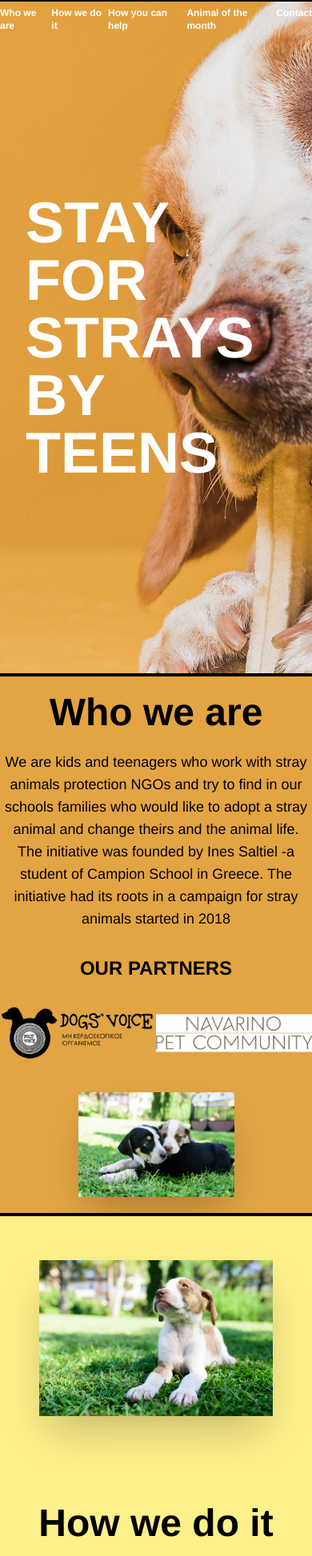
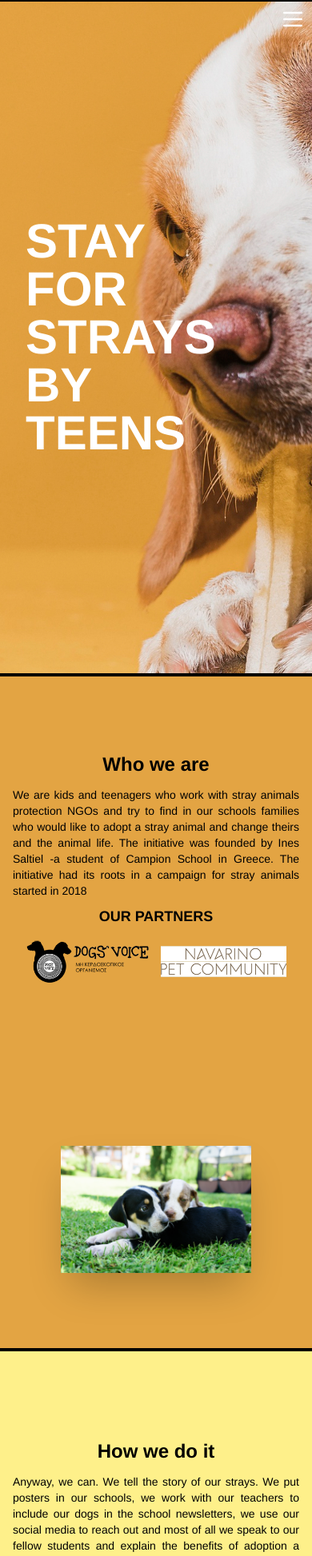
Before and after one commit to Kiwasthal/for_dogs, a Next.js app: page / in a window 390 px wide. Shown: the top 1946 px of the page at 80% size. Built offline with nearby package versions, Linux system fonts and the light colour scheme.

Commit message:
responsive mobile

```diff
--- a/components/Contact.jsx
+++ b/components/Contact.jsx
@@ -2,10 +2,12 @@ const Contact = ({ passRef }) => {
   return (
     <section
       ref={passRef}
-      className="w-full h-screen lg:h-[80vh]  px-0 gap-0 md:gap-8  xl:gap-12 lg:px-8 2xl:px-56 flex flex-col border-y-2
-  items-start justify-center bg-white border-black overflow-hidden relative"
+      className="w-full h-screen lg:h-[80vh]  px-4 gap-0 md:gap-8  xl:gap-12 lg:px-8 2xl:px-56 flex flex-col border-y-2
+    items-center md:items-start justify-center bg-white border-black overflow-hidden relative"
     >
-      <h1 className=" text-orange-400 font-extrabold text-5xl">Contact Us</h1>
+      <h1 className=" text-orange-400 text-2xl text-center font-extrabold md:text-5xl">
+        Contact Us
+      </h1>
       <div className="flex w-full  text-orange-400 gap-4 lg:gap-32 items-start flex-col lg:flex-row ">
         <p className="text-justify text-sm md:text-xl w-full lg:w-1/3">
           As we are students and we have a lot of school work -plus a lot work
--- a/components/Hero.jsx
+++ b/components/Hero.jsx
@@ -7,7 +7,7 @@ function Hero({ passRef, heroRef }) {
       ref={passRef}
     >
       <div
-        className="w-full ml-8 lg:ml-24 xl:ml-56 font-bold  text-7xl md:text-8xl lg:text-9xl text-white"
+        className="w-full ml-8 lg:ml-24 xl:ml-56 font-bold text-6xl  sm:text-7xl md:text-8xl lg:text-9xl text-white"
         ref={heroRef}
       >
         <p className=" ">STAY </p>
--- a/components/Navbar.jsx
+++ b/components/Navbar.jsx
@@ -5,6 +5,7 @@ const Navbar = ({
   thirdRef,
   fourthRef,
   contactRef,
+  toggleClicked,
 }) => {
   const scrollToSection = ref =>
     ref.current.scrollIntoView({
@@ -12,7 +13,7 @@ const Navbar = ({
     });
   return (
     <nav className={`navbar ${heroInView ? 'text-white' : 'text-black'}`}>
-      <ul className="flex font-bold  text-xs md:text-lg lg:text-2xl w-full justify-between">
+      <ul className="hidden  md:flex font-bold  text-xs md:text-lg lg:text-2xl w-full justify-between">
         <li className="link" onClick={() => scrollToSection(firstRef)}>
           Who we are
         </li>
@@ -29,6 +30,21 @@ const Navbar = ({
           Contact
         </li>
       </ul>
+      <svg
+        className="block md:hidden w-8 h-8 absolute right-0  mr-2"
+        fill="none"
+        stroke="currentColor"
+        viewBox="0 0 24 24"
+        xmlns="http://www.w3.org/2000/svg"
+        onClick={toggleClicked}
+      >
+        <path
+          strokeLinecap="round"
+          strokeLinejoin="round"
+          strokeWidth="2"
+          d="M4 6h16M4 12h16M4 18h16"
+        ></path>
+      </svg>
     </nav>
   );
 };
--- a/components/SectionOne.jsx
+++ b/components/SectionOne.jsx
@@ -5,13 +5,15 @@ function SectionOne({ passRef }) {
     <div
       ref={passRef}
       className="
-                w-full h-[80vh] lg:h-screen px-0 gap-0 md:gap-8  lg:gap-14 xl:gap-40 lg:px-8 2xl:px-56 grid lg:grid-cols-2 border-y-2
+                w-full h-screen px-4  gap-0 md:gap-8  lg:gap-14 xl:gap-40 lg:px-8 2xl:px-56 grid lg:grid-cols-2 border-y-2
                 items-center justify-center bg-section-one border-black overflow-hidden
                 "
     >
-      <div className="md:w-3/4 justify-self-center lg:w-full text-black  flex  flex-col items-center lg:items-start text-2xl lg:text-5xl justify-start gap-3">
-        <p className="text-5xl lg:text-7xl font-bold mb-3">Who we are</p>
-        <p className="text-lg  lg:text-2xl text-center  lg:text-justify font-thin">
+      <div className="md:w-3/4 justify-self-center lg:w-full text-black  flex  flex-col items-center lg:items-start text-2xl lg:text-5xl justify-start md:gap-3">
+        <p className="text-2xl md:text-5xl lg:text-7xl font-bold mb-3">
+          Who we are
+        </p>
+        <p className="text-sm  lg:text-2xl text-justify   font-thin ">
           We are kids and teenagers who work with stray animals protection NGOs
           and try to find in our schools families who would like to adopt a
           stray animal and change theirs and the animal life. The initiative was
@@ -19,13 +21,15 @@ function SectionOne({ passRef }) {
           initiative had its roots in a campaign for stray animals started in
           2018
         </p>
-        <p className="text-2xl font-bold mt-5 ">OUR PARTNERS</p>
-        <div className="w-full mt-5 flex justify-between items-center">
+        <p className="text-lg md:text-2xl font-bold mt-2 md:mt-5 ">
+          OUR PARTNERS
+        </p>
+        <div className="w-full mt-0 md:mt-5 flex justify-between gap-3 md:gap-0 items-center p-4 md:p-0">
           <a
             href="https://www.dogsvoice.gr/?fbclid=IwAR3CTZadWkdXNVFAsCwULJ0qKukqgnY_fF7J1k8bjsL5FM6YdaO4uQpnhZA"
             target={'_blank'}
             rel="noreferrer"
-            className="w-full h-full md:w-2/5"
+            className="w-2/3 h-full md:w-2/5"
           >
             <Image
               className="w-full"
@@ -39,7 +43,7 @@ function SectionOne({ passRef }) {
             href="https://www.costanavarino.com/news/costanavarino/take-me-home/?fbclid=IwAR1FEbPaLRkNjvD7SRw9VmCeVsQiuH1ffKVs9DPHAfe9j7O1uuolH9l0wbI"
             target={'_blank'}
             rel="noreferrer"
-            className="w-full h-full md:w-1/2"
+            className="w-2/3 h-full md:w-1/2"
           >
             <Image
               className="w-full"
@@ -51,10 +55,10 @@ function SectionOne({ passRef }) {
           </a>
         </div>
       </div>
-      <div className="w-2/4 justify-self-center lg:w-full shadow-2xl overflow-hidden">
+      <div className="w-2/3 md:w-2/4 justify-self-center lg:w-full shadow-2xl overflow-hidden ">
         <Image
           src="/images/section_1.jpg"
-          className="hover:scale-125  transition-all duration-300 "
+          className="hover:scale-125  transition-all duration-300"
           alt="puppy lying in grass"
           width={800}
           height={300}
--- a/components/SectionThree.jsx
+++ b/components/SectionThree.jsx
@@ -3,13 +3,15 @@ function SectionThree({ passRef }) {
     <div
       ref={passRef}
       className="
-                w-full h-screen md:h-[80vh] lg:h-screen px-0 gap-0 md:gap-8 xl:gap-40 lg:px-8 2xl:px-56 grid lg:grid-cols-2 border-y-2
+                px-4 w-full h-screen   lg:h-screen gap-0 md:gap-8 xl:gap-40 lg:px-8 2xl:px-56 grid lg:grid-cols-2 border-y-2
                 items-center justify-center bg-orange-300 border-black overflow-hidden
                 "
     >
       <div className="md:w-3/4 justify-self-center lg:w-full text-black  flex  flex-col items-center lg:items-start text-2xl lg:text-5xl justify-start gap-3">
-        <p className="text-4xl lg:text-6xl font-bold">How you can Help</p>
-        <p className="text-lg  lg:text-2xl text-center  lg:text-justify font-thin">
+        <p className="text-2xl md:text-5xl lg:text-6xl font-bold">
+          How you can Help
+        </p>
+        <p className="text-sm  lg:text-2xl text-justify font-thin">
           If you are a student in Europe join us. Through the NGOs we work we
           may send the stray animal anywhere in Europe after they do of course
           the proper checking. We will be sending you every month the
@@ -17,7 +19,7 @@ function SectionThree({ passRef }) {
           the interested family to another one.
         </p>
       </div>
-      <div className="w-3/4 justify-self-center lg:w-full shadow-2xl overflow-hidden">
+      <div className="w-full self-start md:self-auto lg:w-full shadow-2xl overflow-hidden">
         <img
           src="/images/section_3.jpg"
           className="hover:scale-125  transition-all duration-300 "
--- a/components/SectionTwo.jsx
+++ b/components/SectionTwo.jsx
@@ -5,19 +5,21 @@ function SectionTwo({ passRef }) {
     <div
       ref={passRef}
       className="
-                w-full h-[80vh] lg:h-screen px-0 gap-0 md:gap-8 xl:gap-40 lg:px-8 2xl:px-56 grid lg:grid-cols-2 border-y-2
+                w-full h-screen lg:h-screen px-4 md:px-0 gap-0 md:gap-8 xl:gap-40 lg:px-8 2xl:px-56 grid lg:grid-cols-2 border-y-2
                 items-center justify-center bg-yellow-200 border-black overflow-hidden
               "
     >
-      <div className="w-3/4 justify-self-center lg:w-full shadow-2xl overflow-hidden">
+      <div className="w-full self-start md:self-auto md:w-3/4 justify-self-center lg:w-full shadow-2xl overflow-hidden">
         <img
           src="/images/section_2.jpg"
           className="hover:scale-125  transition-all duration-300 "
         ></img>
       </div>
-      <div className="md:w-3/4 justify-self-center lg:w-full text-black  flex  flex-col items-center lg:items-start text-2xl lg:text-5xl justify-start gap-3">
-        <p className="text-5xl lg:text-7xl font-bold">How we do it</p>
-        <p className="text-lg  lg:text-2xl text-center  lg:text-justify font-thin">
+      <div className="row-start-1  md:w-3/4 justify-self-center lg:w-full text-black  flex  flex-col items-center lg:items-start text-2xl lg:text-5xl justify-start gap-3">
+        <p className=" text-2xl md:text-5xl lg:text-6xl font-bold">
+          How we do it
+        </p>
+        <p className="text-sm  lg:text-2xl text-justify font-thin">
           Anyway, we can. We tell the story of our strays. We put posters in our
           schools, we work with our teachers to include our dogs in the school
           newsletters, we use our social media to reach out and most of all we
--- a/pages/index.js
+++ b/pages/index.js
@@ -1,4 +1,4 @@
-import { useRef } from 'react';
+import { useRef, useState } from 'react';
 import { useInView } from 'react-intersection-observer';
 import Navbar from '../components/Navbar';
 import Hero from '../components/Hero';
@@ -16,6 +16,10 @@ export default function Home() {
   const sectionThirdRef = useRef(null);
   const sectionFourthRef = useRef(null);
   const sectionContactRef = useRef(null);
+  const [isClicked, setIsClicked] = useState(false);
+  const toggleClicked = () => setIsClicked(!isClicked);
+
+  const customClass = !isClicked ? 'translate-x-52' : 'translate-x-0';
 
   return (
     <div className="w-full">
@@ -27,7 +31,68 @@ export default function Home() {
         thirdRef={sectionThirdRef}
         fourthRef={sectionFourthRef}
         contactRef={sectionContactRef}
+        toggleClicked={toggleClicked}
       />
+      <div
+        className={`block md:hidden p-4 border-black border-l-4 fixed right-0 ${customClass} h-screen w-2/5  transition-all duration-300 shadow-2xl bg-yellow-500 z-40`}
+      >
+        <ul className="text-xl h-full w-full flex flex-col text-white items-center justify-evenly text-center font-bold">
+          <li
+            onClick={() => {
+              sectionFirstRef.current.scrollIntoView({
+                behavior: 'smooth',
+              });
+              setIsClicked(false);
+            }}
+          >
+            Who we are
+          </li>
+          <li
+            className="link"
+            onClick={() => {
+              sectionSecondRef.current.scrollIntoView({
+                behavior: 'smooth',
+              });
+              setIsClicked(false);
+            }}
+          >
+            How we do it
+          </li>
+          <li
+            className="link"
+            onClick={() => {
+              sectionThirdRef.current.scrollIntoView({
+                behavior: 'smooth',
+              });
+              setIsClicked(false);
+            }}
+          >
+            How you can help
+          </li>
+          <li
+            className="link"
+            onClick={() => {
+              sectionFourthRef.current.scrollIntoView({
+                behavior: 'smooth',
+              });
+              setIsClicked(false);
+            }}
+          >
+            Animal of the month
+          </li>
+          <li
+            className="link"
+            onClick={() => {
+              sectionContactRef.current.scrollIntoView({
+                behavior: 'smooth',
+              });
+              setIsClicked(false);
+            }}
+          >
+            Contact
+          </li>
+        </ul>
+      </div>
       <Hero passRef={sectionHeroRef} heroRef={ref} />
       <SectionOne passRef={sectionFirstRef} />
       <SectionTwo passRef={sectionSecondRef} />
```
Also changed, not shown: components/SectionFour.jsx (+7 -7 lines).
